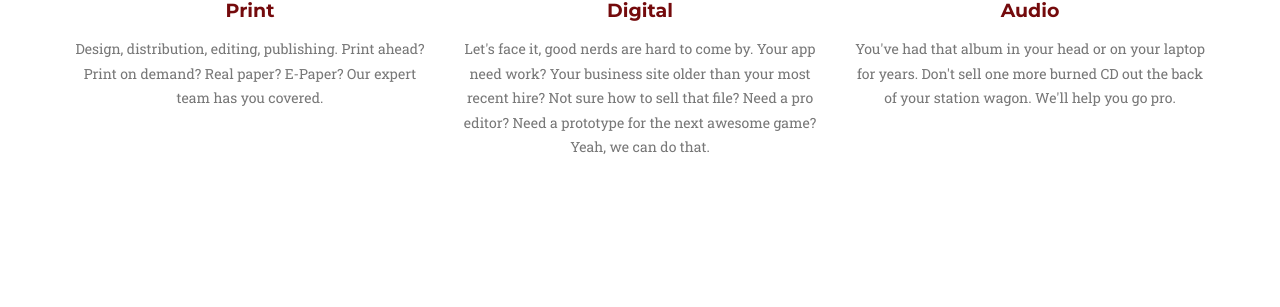
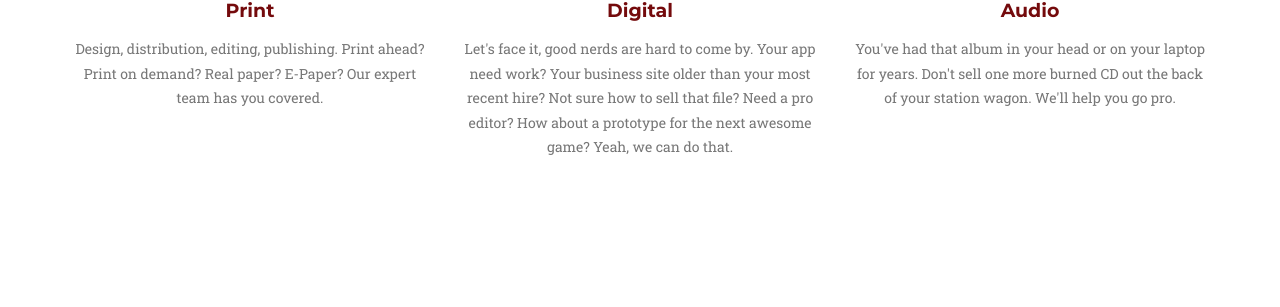
Before and after one commit to SpaceWalkPublishing/spacewalkpublishing.github.io, a Jekyll site: the page built from index.html, in a window 1280 px wide and 900 px high, scrolled down 978 px. Shown: the part 221-528 px from the top of the window. Built offline with Jekyll 4.4.1, drawn with Linux system fonts in a browser that asks for light colours; some web fonts are replaced.

Commit message:
services copy

```diff
--- a/_includes/services.html
+++ b/_includes/services.html
@@ -22,7 +22,7 @@
                         <i class="fa fa-terminal fa-stack-1x fa-inverse"></i>
                     </span>
                     <h4 class="service-heading">Digital</h4>
-                    <p class="text-muted">Let's face it, good nerds are hard to come by. Your app need work? Your business site older than your most recent hire? Not sure how to sell that file? Need a pro editor? Need a prototype for the next awesome game? Yeah, we can do that.</p>
+                    <p class="text-muted">Let's face it, good nerds are hard to come by. Your app need work? Your business site older than your most recent hire? Not sure how to sell that file? Need a pro editor? How about a prototype for the next awesome game? Yeah, we can do that.</p>
                 </div>
                 <div class="col-md-4">
                     <span class="fa-stack fa-4x">
```
